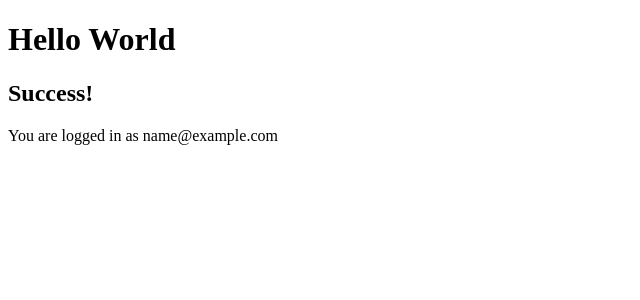
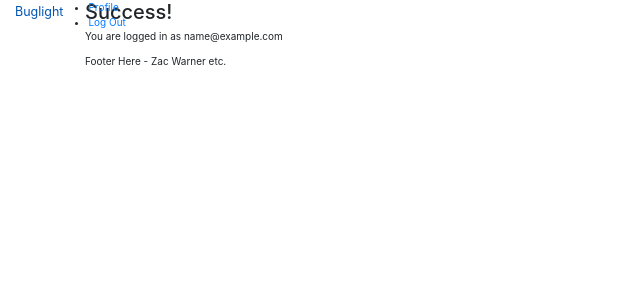
Before and after one commit to geminerald/bodybutter, a Django app: page /accounts/profile/ in a window 1280 px wide. Shown: the top 300 px of the page, without its empty margins (0-640 px from the left). Run offline with Django 3.2, Linux system fonts and the light colour scheme; the visitor is signed in with stand-in values (Sample User, id 1); some libraries are stand-ins or nearby versions.

Commit message:
added base html page and ran project to ensure working

```diff
--- a/bodybutter/settings.py
+++ b/bodybutter/settings.py
@@ -37,6 +37,7 @@ INSTALLED_APPS = [
     'django.contrib.sessions',
     'django.contrib.messages',
     'django.contrib.staticfiles',
+    'django_forms_bootstrap',
     'accounts',
     'home',
 ]
--- a/templates/base.html
+++ b/templates/base.html
@@ -1,13 +1,69 @@
+{% load static %}
+
 <!DOCTYPE html>
 <html lang="en">
+
 <head>
-    <meta charset="UTF-8">
-    <meta name="viewport" content="width=device-width, initial-scale=1.0">
-    <title>Document</title>
+	<meta charset="UTF-8">
+	<meta name="viewport" content="width=device-width, initial-scale=1.0">
+	<meta http-equiv="X-UA-Compatible" content="ie=edge">
+	<title>Bodybutter</title>
+	<link rel="stylesheet" href="https://cdnjs.cloudflare.com/ajax/libs/bootswatch/3.3.7/cerulean/bootstrap.min.css">
+    <link rel="stylesheet" href="https://stackpath.bootstrapcdn.com/bootstrap/4.5.0/css/bootstrap.min.css">
+	<link rel="stylesheet" href="{% static 'css/custom.css' %}">
+
+	<link rel="icon" href="{% static 'images/bug-zap-icon.png' %}">
+
+
 </head>
+
+
 <body>
-    <h1>Hello World</h1>
-    {% block content %}
-    {% endblock %}
+	<!-- Fixed masthead -->
+	<nav class="navbar-fixed-top" >
+        <div class="logo">
+            <a class="navbar-brand" href="{% url 'index' %}">Buglight</a>
+        </div>
+        <ul class="nav-links">
+            {% if user.is_authenticated %}
+					<li><a href="{% url 'profile' %}">Profile</a></li>
+					<li><a href="{% url 'logout' %}">Log Out</a></li>
+					{%  else %}
+					<li><a href="{% url 'register' %}">Register</a></li>
+					<li><a href="{% url 'login' %}">Log In</a></li>
+					<li><a href="{% url 'about' %}">About</a></li>
+					{% endif %}
+        </ul>
+        <div class="burger">
+            <div class="line1"></div>
+            <div class="line2"></div>
+            <div class="line3"></div>
+        </div>
+    </nav>
+
+
+	<div class="container base-main">
+		{% if messages %}
+		<div class="alert alert-success">
+			<div class="messages">
+				{% for message in messages %}
+				{{ message }}
+				{% endfor %}
+			</div>
+		</div>
+		{% endif %}
+		{% block content %}
+
+		{% endblock %}
+	</div>
+	<footer>
+		<div class="container">
+			<p>Footer Here - Zac Warner etc.</p>
+		</div>
+	</footer>
 </body>
+<script src="https://cdnjs.cloudflare.com/ajax/libs/jquery/3.2.1/jquery.min.js"></script>
+<script src="https://cdnjs.cloudflare.com/ajax/libs/twitter-bootstrap/3.3.7/js/bootstrap.min.js"></script>
+<script src="{% static 'js/app.js' %}"></script>
+
 </html>
```
